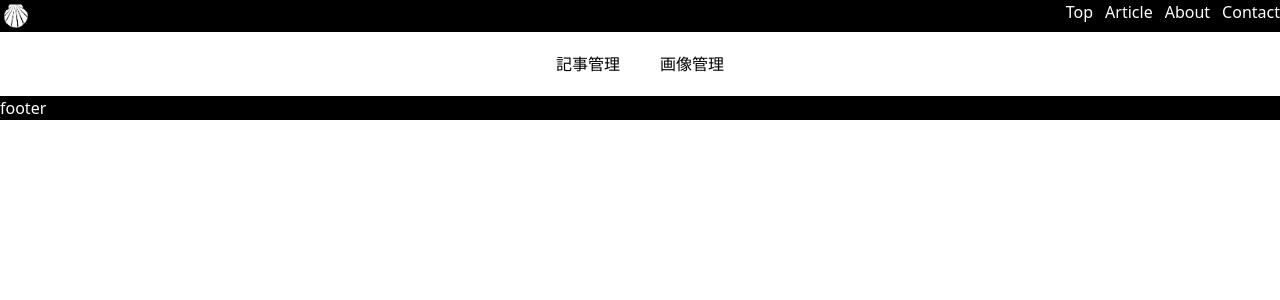
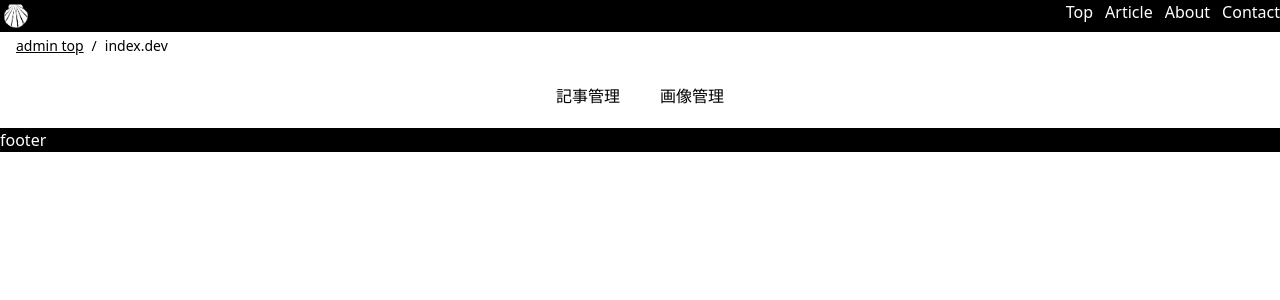
Before and after one commit to nickin1023/nicastyleFE, a Next.js app: page /administrator/index.dev in a window 1280 px wide. Shown: the top 300 px of the page. Built offline with nearby package versions, Linux system fonts and the light colour scheme.

Commit message:
add breadcrumb to admin page

```diff
--- /dev/null
+++ b/src/components/organisms/breadcrumb/Breadcrumb.tsx
@@ -0,0 +1,58 @@
+import { useRouter } from "next/router";
+
+export const Breadcrumb = () => {
+  const routeLabelMap: Record<string, string> = {
+    administrator: "admin top",
+    articles: "article management",
+    createPost: "create post",
+    "[pageId]": "detail",
+    edit: "edit",
+    images: "image management",
+    upload: "upload"
+  };
+
+  const router = useRouter();
+
+  // パス分割（クエリパラメータ除去）
+  const pathSegments = router.pathname.split("/").filter(Boolean);
+  const asPathSegments = router.asPath.split("?")[0].split("/").filter(Boolean);
+
+  const breadcrumbs = pathSegments.map((segment, index) => {
+    const href = `/${asPathSegments.slice(0, index + 1).join("/")}`;
+    const isCurrent = index === pathSegments.length - 1;
+
+    return {
+      href,
+      label: routeLabelMap[segment] || segment,
+      isCurrent
+    };
+  });
+
+  return (
+    <div className="container px-4 py-1">
+      <nav aria-label="breadcrumb" className="mb-1">
+        <ol className="flex flex-wrap gap-2 text-sm text-black">
+          {breadcrumbs.map((crumb, index) => (
+            <li key={index} className="flex items-center gap-2">
+              {index > 0 && <span>/</span>}
+              {crumb.isCurrent ? (
+                <span className="text-black cursor-default" aria-current="page">
+                  {crumb.label}
+                </span>
+              ) : (
+                <a
+                  href={crumb.href}
+                  className="hover:text-blue-500 transition-colors underline"
+                >
+                  {crumb.label}
+                </a>
+              )}
+            </li>
+          ))}
+        </ol>
+      </nav>
+    </div>
+  );
+};
+
+Breadcrumb.displayName = "Breadcrumb";
--- a/src/pages/administrator/articles/[pageId]/edit/index.dev.tsx
+++ b/src/pages/administrator/articles/[pageId]/edit/index.dev.tsx
@@ -1,8 +1,10 @@
+import { Breadcrumb } from "@/src/components/organisms/breadcrumb/Breadcrumb";
 import { AdminArticleEditor } from "@/src/features/administrator/articles/component/adminArticleEditor";
 
 export default function AdminArticleEditorPage() {
   return (
     <>
+      <Breadcrumb />
       <AdminArticleEditor />
     </>
   );
--- a/src/pages/administrator/articles/[pageId]/index.dev.tsx
+++ b/src/pages/administrator/articles/[pageId]/index.dev.tsx
@@ -3,6 +3,7 @@ import {
   GetAdminPostRequest,
   GetAdminPostResponse
 } from "@/server/types/entity/adminPost";
+import { Breadcrumb } from "@/src/components/organisms/breadcrumb/Breadcrumb";
 import { getArticle } from "@/src/features/administrator/articles/api/articles";
 import { AdminArticleDetail } from "@/src/features/administrator/articles/component/adminArticleDetail";
 import { AdminArticleDetailProps } from "@/src/features/administrator/articles/types/articleContent";
@@ -14,6 +15,7 @@ export default function AdminArticleDetailPage({
 }: AdminArticleDetailProps) {
   return (
     <>
+      <Breadcrumb />
       <AdminArticleDetail post={post} isError={isError} />
     </>
   );
--- a/src/pages/administrator/articles/createPost/index.dev.tsx
+++ b/src/pages/administrator/articles/createPost/index.dev.tsx
@@ -1,8 +1,10 @@
+import { Breadcrumb } from "@/src/components/organisms/breadcrumb/Breadcrumb";
 import { CreatePost } from "@/src/features/administrator/articles/component/createPost";
 
 export default function AdminCreatePostPage() {
   return (
     <>
+      <Breadcrumb />
       <CreatePost />
     </>
   );
--- a/src/pages/administrator/articles/index.dev.tsx
+++ b/src/pages/administrator/articles/index.dev.tsx
@@ -4,6 +4,7 @@ import {
   GetAdminPostsResponse
 } from "@/server/types/entity/adminPost";
 import { PaginationInfo } from "@/server/types/entity/post";
+import { Breadcrumb } from "@/src/components/organisms/breadcrumb/Breadcrumb";
 import { NUMBER_OF_PAGE } from "@/src/consts";
 import { getArticles } from "@/src/features/administrator/articles/api/articles";
 import { AdminArticleList } from "@/src/features/administrator/articles/component/adminArticleList";
@@ -17,6 +18,7 @@ export default function AdminArticleListPage({
 }: AdminArticleListProps) {
   return (
     <>
+      <Breadcrumb />
       <AdminArticleList
         initialPosts={initialPosts}
         initialPagination={initialPagination}
--- a/src/pages/administrator/images/index.dev.tsx
+++ b/src/pages/administrator/images/index.dev.tsx
@@ -1,8 +1,10 @@
+import { Breadcrumb } from "@/src/components/organisms/breadcrumb/Breadcrumb";
 import { ImageList } from "@/src/features/administrator/images/component/imageList";
 
 export default function AdminImagePage() {
   return (
     <>
+      <Breadcrumb />
       <ImageList />
     </>
   );
--- a/src/pages/administrator/images/upload/index.dev.tsx
+++ b/src/pages/administrator/images/upload/index.dev.tsx
@@ -1,5 +1,11 @@
+import { Breadcrumb } from "@/src/components/organisms/breadcrumb/Breadcrumb";
 import { UploadImage } from "@/src/features/administrator/images/component/uploadImage";
 
 export default function AdminImageUploadPage() {
-  return <UploadImage />;
+  return (
+    <>
+      <Breadcrumb />
+      <UploadImage />
+    </>
+  );
 }
--- a/src/pages/administrator/index.dev.tsx
+++ b/src/pages/administrator/index.dev.tsx
@@ -1,7 +1,10 @@
+import { Breadcrumb } from "@/src/components/organisms/breadcrumb/Breadcrumb";
 import Link from "next/link";
 
 export default function AdminPage() {
   return (
+    <>
+      <Breadcrumb />
       <div className="flex justify-center">
         <ul className="flex gap-10 m-5">
           <li>
@@ -12,5 +15,6 @@ export default function AdminPage() {
           </li>
         </ul>
       </div>
+    </>
   );
 }
```
Lines whose indentation alone changed are shown as unchanged.
